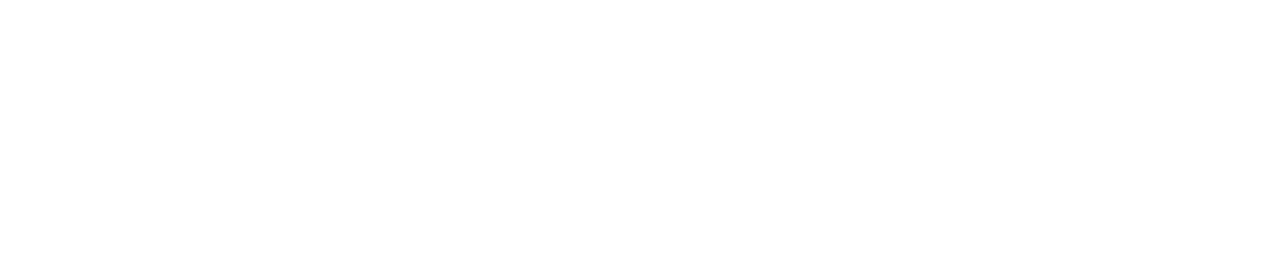
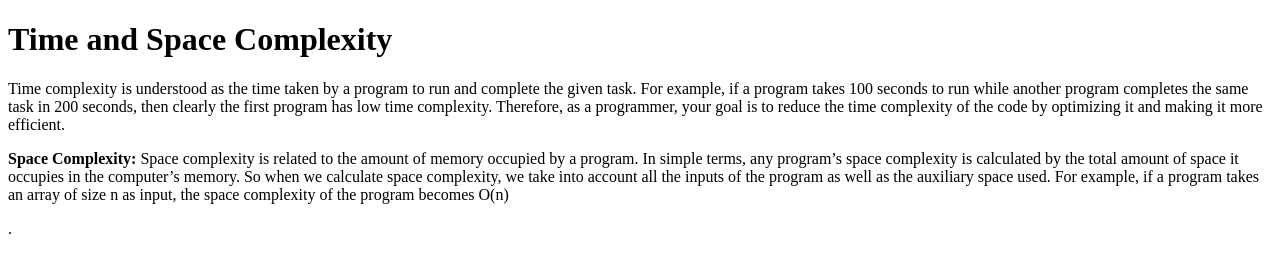
Before and after one commit to acciojob/time-and-space-complexity-moeenpatel, a website: page main.html in a window 1280 px wide. Drawn offline with Linux system fonts and the light colour scheme.

Commit message:
created a submission

```diff
--- a/main.html
+++ b/main.html
@@ -8,6 +8,9 @@
 
 <body>
 	<!-- the entire body must be written by student -->
+	<h1>Time and Space Complexity</h1>
+	<p>Time complexity is understood as the time taken by a program to run and complete the given task. For example, if a program takes 100 seconds to run while another program completes the same task in 200 seconds, then clearly the first program has low time complexity. Therefore, as a programmer, your goal is to reduce the time complexity of the code by optimizing it and making it more efficient.</p>
+	<p><b>Space Complexity:</b> Space complexity is related to the amount of memory occupied by a program. In simple terms, any program’s space complexity is calculated by the total amount of space it occupies in the computer’s memory. So when we calculate space complexity, we take into account all the inputs of the program as well as the auxiliary space used. For example, if a program takes an array of size n as input, the space complexity of the program becomes O(n)</p>.
     <script type="text/javascript" src="./script.js">
 </script>
 
```
